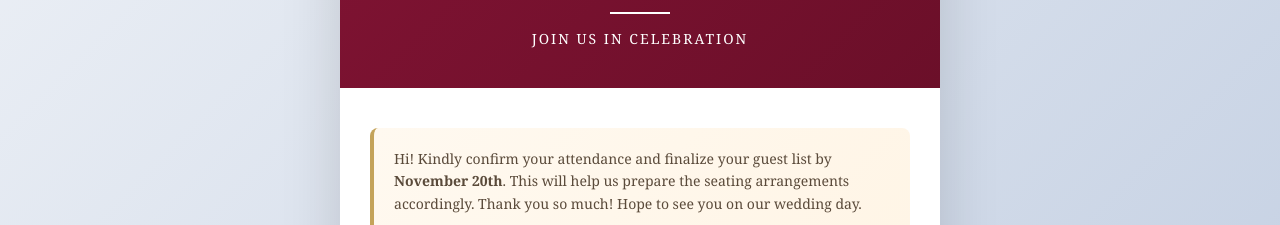
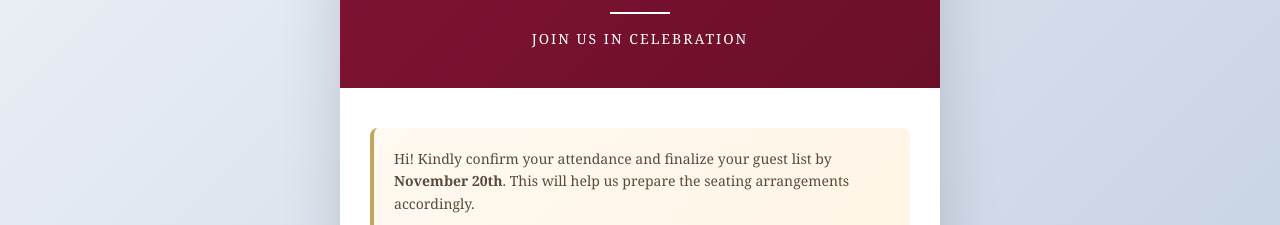
Before and after one commit to tiforamarvic/wedding-rsvp, a website: page index.html in a window 1280 px wide. Shown: the part 574-799 px from the top of the page. Drawn offline with Linux system fonts and the light colour scheme.

Commit message:
Update attendance message with line breaksnext-line-thankyou
Added line breaks to the attendance confirmation message.

```diff
--- a/index.html
+++ b/index.html
@@ -616,7 +616,7 @@
       <!-- Search Section -->
       <div class="search-section active" id="searchSection">
         <div class="welcome-note">
-          <p>Hi! Kindly confirm your attendance and finalize your guest list by <strong>November 20th</strong>. This will help us prepare the seating arrangements accordingly. Thank you so much! Hope to see you on our wedding day.</p>
+          <p>Hi! Kindly confirm your attendance and finalize your guest list by <strong>November 20th</strong>. This will help us prepare the seating arrangements accordingly.<br/><br/> Thank you so much! Hope to see you on our wedding day.</p>
         </div>
 
         <div class="section-title">Find Your Name</div>
```
